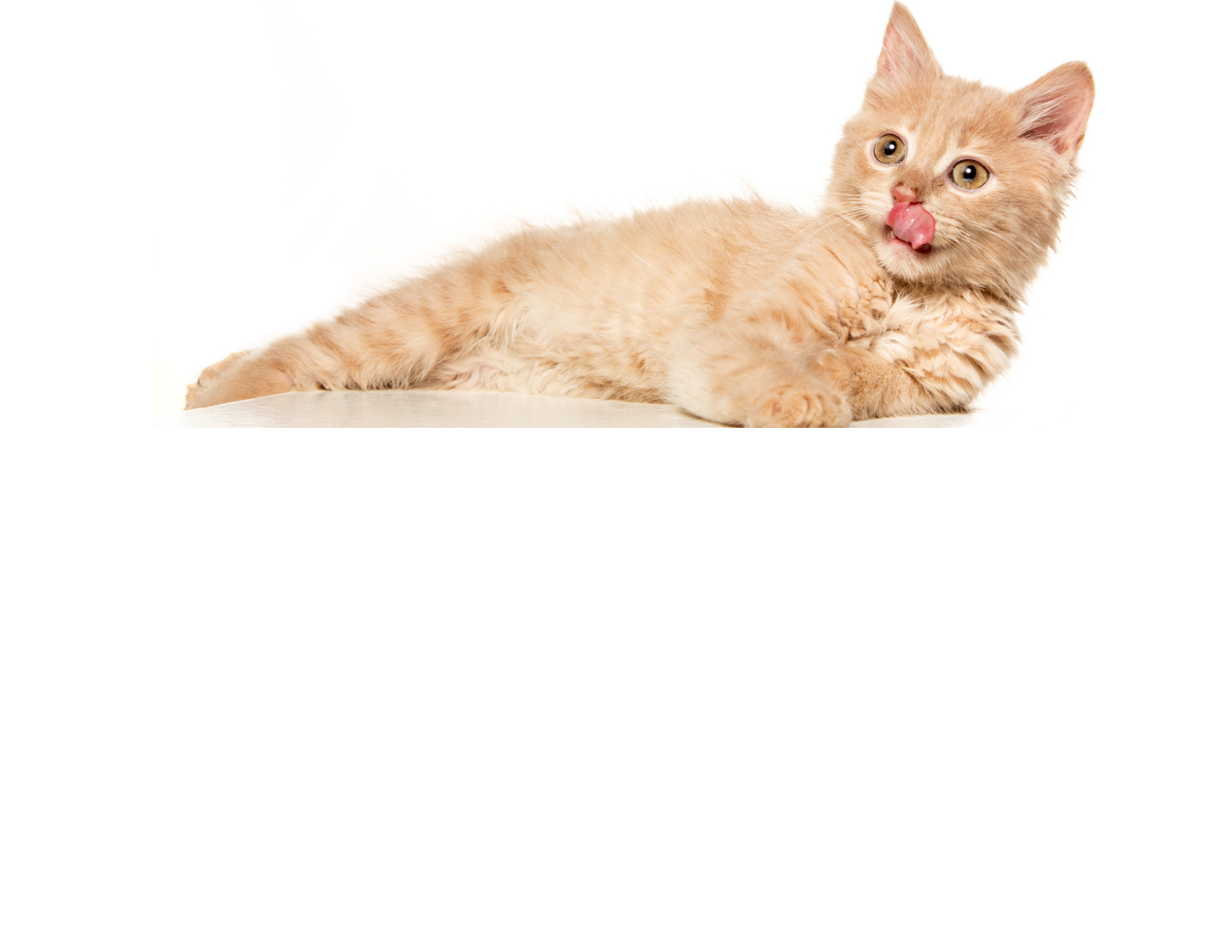
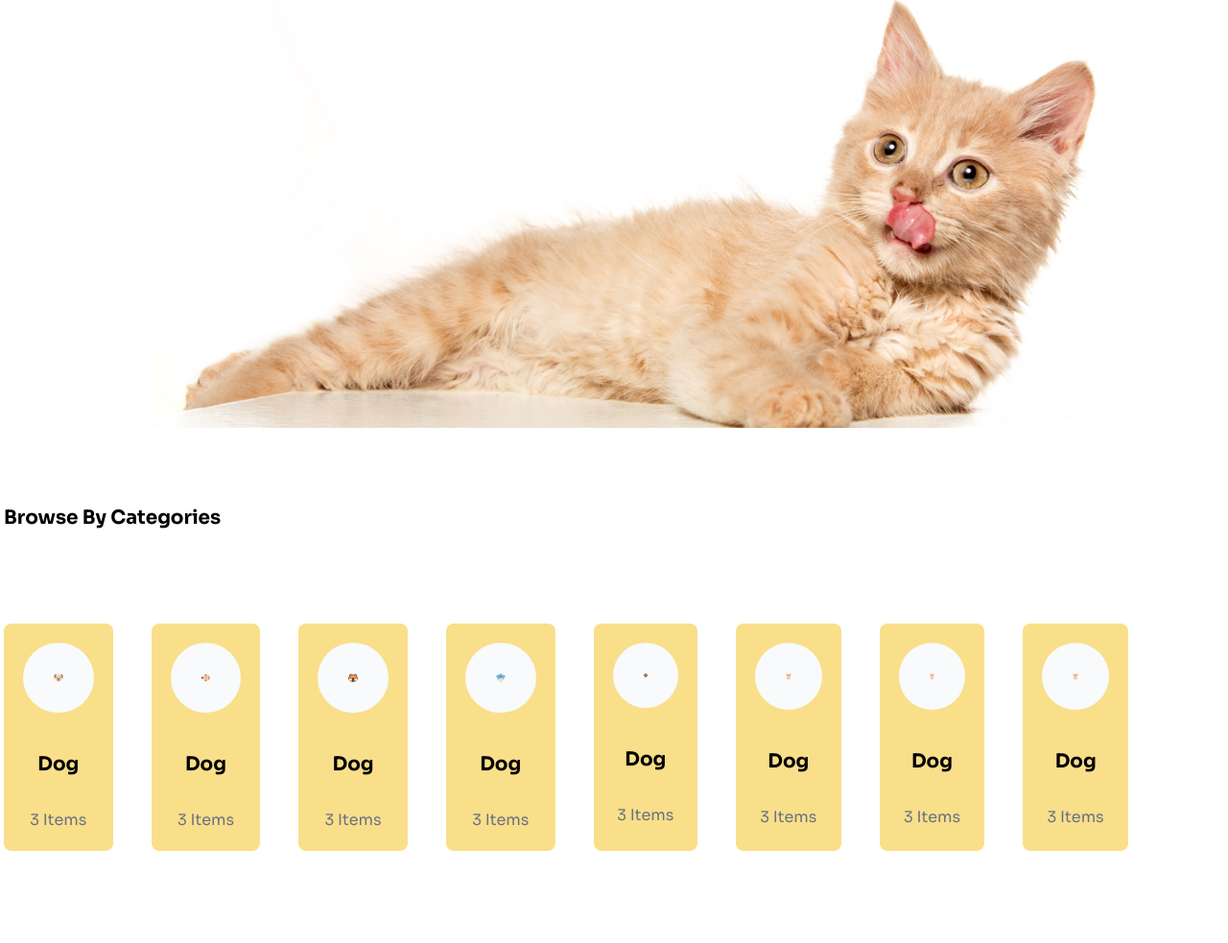
Before and after one commit to nafeesalways/cats-project, a plain HTML site: page index.html in a window 1280 px wide. Shown: the part 663-1646 px from the top of the page at 96% size. Before the commit the page ends 1189 px from the top, so only its background shows below. Drawn offline with nearby package versions, Linux system fonts and the light colour scheme.

Commit message:
added card sections

```diff
--- a/index.html
+++ b/index.html
@@ -49,8 +49,55 @@
     <div class="lg:ml-14">
         <img src="images/cat-big.png" alt="">
     </div>
+<!-- card section -->
+</header>
+<h1 class="font-bold text-xl lg:-ml-25 -ml-15">Browse By Categories</h1>
+<section class="py-8 lg:py-24">
 
-</header>
+    <div class="grid grid-cols-2 md:grid-cols-2 lg:flex lg:gap-10 gap-5 lg:-ml-25 -ml-15">
+        <div class="bg-[#F9DF8A] rounded-lg p-5 flex flex-col items-center gap-5">
+            <img class="rounded-full bg-slate-50 p-8" src="images/dog-cartoon.png" alt="">
+            <h1 class="font-bold text-xl mt-5">Dog</h1>
+            <p class="text-gray-500 mt-3">3 Items </p>
+        </div>
+        <div class="bg-[#F9DF8A] rounded-lg p-5 flex flex-col items-center gap-5">
+            <img class="rounded-full bg-slate-50 p-8" src="images/fish-cartoon.png" alt="">
+            <h1 class="font-bold text-xl mt-5">Dog</h1>
+            <p class="text-gray-500 mt-3">3 Items </p>
+        </div>
+        <div class="bg-[#F9DF8A] rounded-lg p-5 flex flex-col items-center gap-5">
+            <img class="rounded-full bg-slate-50 p-8" src="images/cat-cartoon.png" alt="">
+            <h1 class="font-bold text-xl mt-5">Dog</h1>
+            <p class="text-gray-500 mt-3">3 Items </p>
+        </div>
+        <div class="bg-[#F9DF8A] rounded-lg p-5 flex flex-col items-center gap-5">
+            <img class="rounded-full bg-slate-50 p-8" src="images/bird-cartoon.png" alt="">
+            <h1 class="font-bold text-xl mt-5">Dog</h1>
+            <p class="text-gray-500 mt-3">3 Items </p>
+        </div>
+        <div class="bg-[#F9DF8A] rounded-lg p-5 flex flex-col items-center gap-5">
+            <img class="rounded-full bg-slate-50 p-8" src="images/mouse-cartoon.png" alt="">
+            <h1 class="font-bold text-xl mt-5">Dog</h1>
+            <p class="text-gray-500 mt-3">3 Items </p>
+        </div>
+        <div class="bg-[#F9DF8A] rounded-lg p-5 flex flex-col items-center gap-5">
+            <img class="rounded-full bg-slate-50 p-8" src="images/rabbit-cartoon.png" alt="">
+            <h1 class="font-bold text-xl mt-5">Dog</h1>
+            <p class="text-gray-500 mt-3">3 Items </p>
+        </div>
+        <div class="bg-[#F9DF8A] rounded-lg p-5 flex flex-col items-center gap-5">
+            <img class="rounded-full bg-slate-50 p-8" src="images/rabbit-cartoon.png" alt="">
+            <h1 class="font-bold text-xl mt-5">Dog</h1>
+            <p class="text-gray-500 mt-3">3 Items </p>
+        </div>
+        <div class="bg-[#F9DF8A] rounded-lg p-5 flex flex-col items-center gap-5">
+            <img class="rounded-full bg-slate-50 p-8" src="images/rabbit-cartoon.png" alt="">
+            <h1 class="font-bold text-xl mt-5">Dog</h1>
+            <p class="text-gray-500 mt-3">3 Items </p>
+        </div>
+</div>
+
+</section>
    </main>
 
 </body>
```
